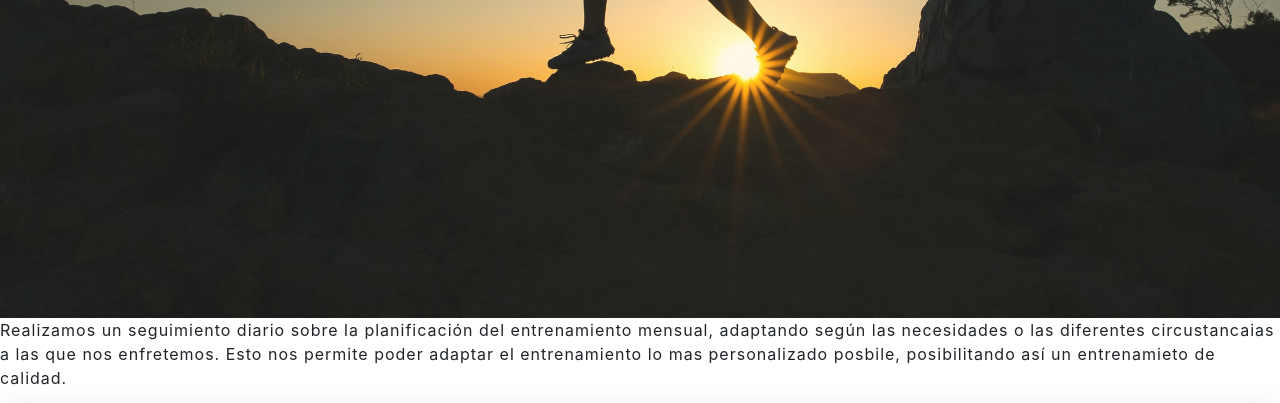
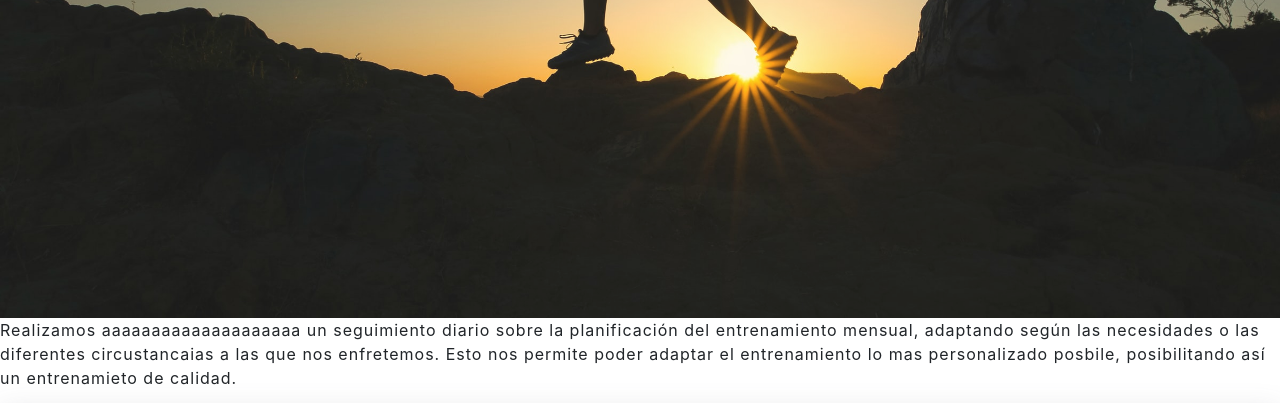
Before and after one commit to TomasMuller8/proyectofinal, a plain HTML site: page pages/seguimiento.html in a window 1280 px wide. Shown: the part 502-905 px from the top of the page. Drawn offline with Linux system fonts and the light colour scheme.

Commit message:
Probando si funciona

```diff
--- a/pages/seguimiento.html
+++ b/pages/seguimiento.html
@@ -36,7 +36,7 @@
     </header>
       <main class="main">
     <p>
-      Realizamos un seguimiento diario sobre la planificación del entrenamiento mensual, adaptando según las necesidades o las diferentes circustancaias a las que nos enfretemos. Esto nos permite poder adaptar el entrenamiento lo mas personalizado posbile, posibilitando así un entrenamieto de calidad.  </p>
+      Realizamos aaaaaaaaaaaaaaaaaaaa un seguimiento diario sobre la planificación del entrenamiento mensual, adaptando según las necesidades o las diferentes circustancaias a las que nos enfretemos. Esto nos permite poder adaptar el entrenamiento lo mas personalizado posbile, posibilitando así un entrenamieto de calidad.  </p>
       </main>
 
     <footer>
```
